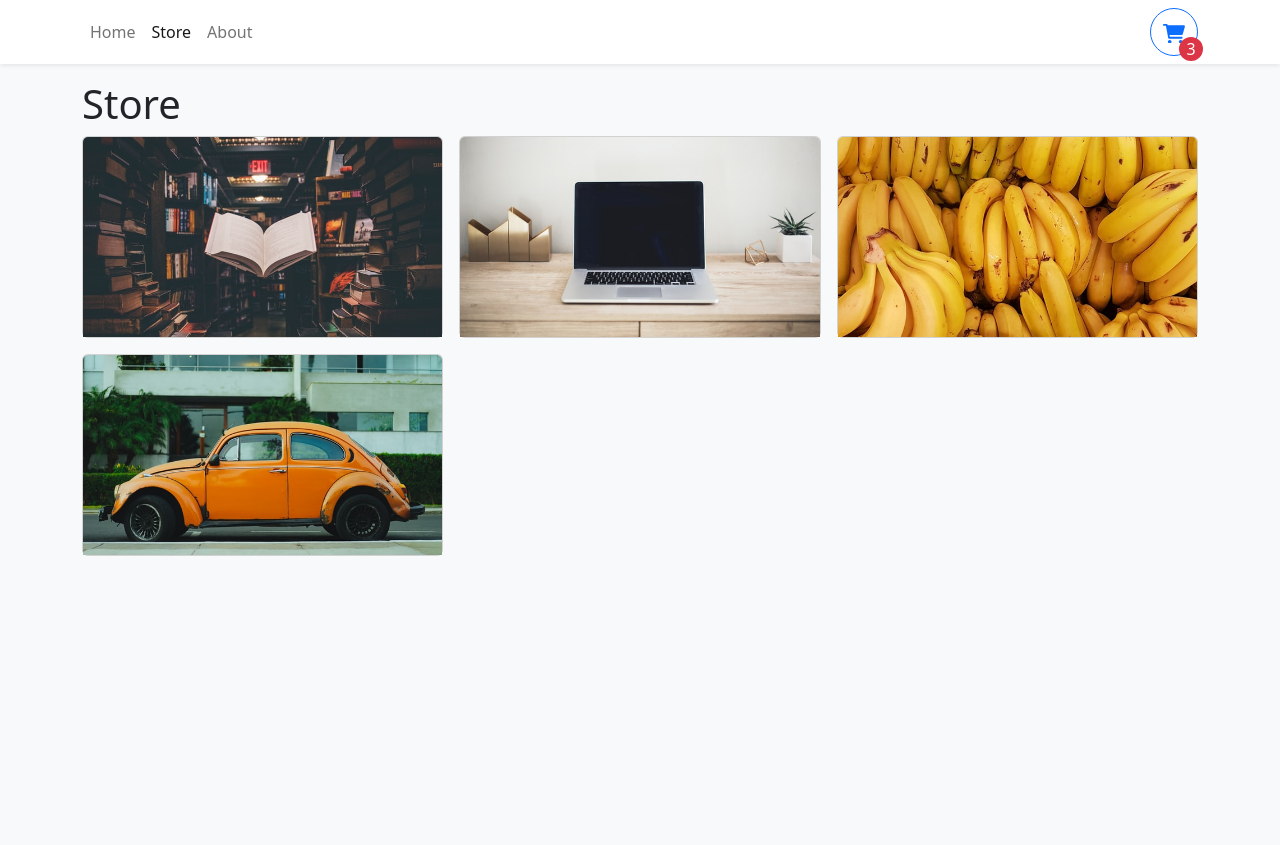
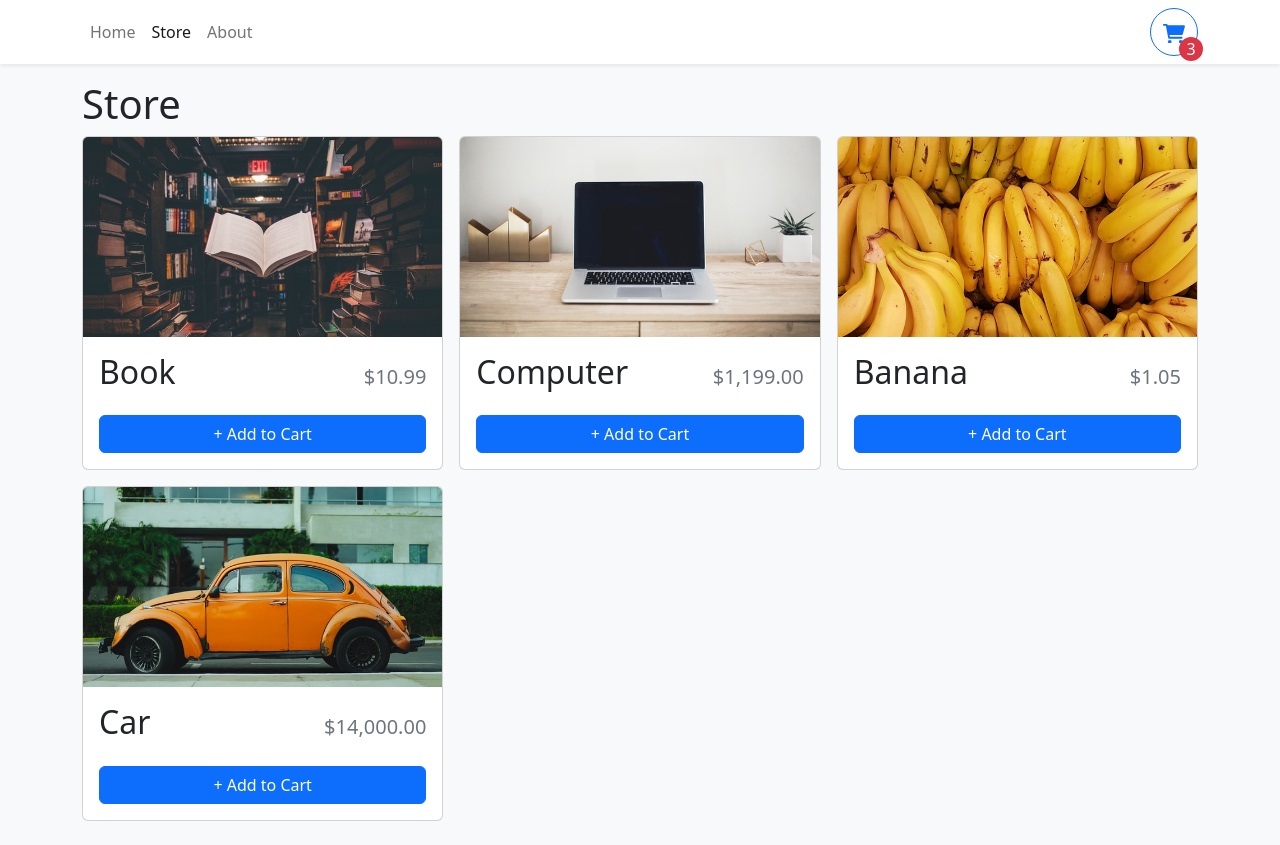
Before and after one commit to pmascaraque/react-shopping-cart, a React (Vite) app: page /store in a window 1280 px wide. Before the commit the page ends 800 px from the top, so only its background shows below. Built offline with nearby package versions, Linux system fonts and the light colour scheme.

Commit message:
store page interface finished

```diff
--- a/src/components/StoreItem.tsx
+++ b/src/components/StoreItem.tsx
@@ -1,4 +1,5 @@
-import { Card } from "react-bootstrap"
+import { Button, Card } from "react-bootstrap"
+import { formatCurrency } from "../utilities/formatCurrency"
 
 type StoreItemProps = {
   id: number,
@@ -8,7 +9,29 @@
 }
 
 export function StoreItem({ id, name, price, imgUrl }: StoreItemProps) {
-  return <Card>
+  const quantity = 0;
+
+  return <Card className="h-100">
     <Card.Img variant="top" src={imgUrl} height="200px" style={{ objectFit: "cover" }} />
+    <Card.Body className="d-flex flex-column">
+      <Card.Title className="d-flex justify-content-between align-items-baseline mb-4">
+        <span className="fs-2">{name}</span>
+        <span className="ms-2 text-muted">{formatCurrency(price)}</span>
+      </Card.Title>
+      <div className="mt-auto">
+        {quantity === 0 ? (
+          <Button className="w-100">+ Add to Cart</Button>
+        ) : <div className="d-flex align-items-center flex-column" style={{ gap: ".5rem" }}>
+          <div className="d-flex align-items-center justify-content-center" style={{ gap: ".5rem" }}>
+            <Button>-</Button>
+            <div>
+            <span className="fs-3">{quantity}</span> in cart
+            </div>
+            <Button>+</Button>
+          </div>
+          <Button variant="danger" size="sm">Remove</Button>
+        </div>}
+      </div>
+    </Card.Body>
   </Card>
 }
--- /dev/null
+++ b/src/utilities/formatCurrency.ts
@@ -0,0 +1,5 @@
+const CURRENCY_FORMATTER = new Intl.NumberFormat(undefined, { currency: "USD", style: "currency" })
+
+export function formatCurrency(number: number) {
+  return CURRENCY_FORMATTER.format(number)
+}
```
